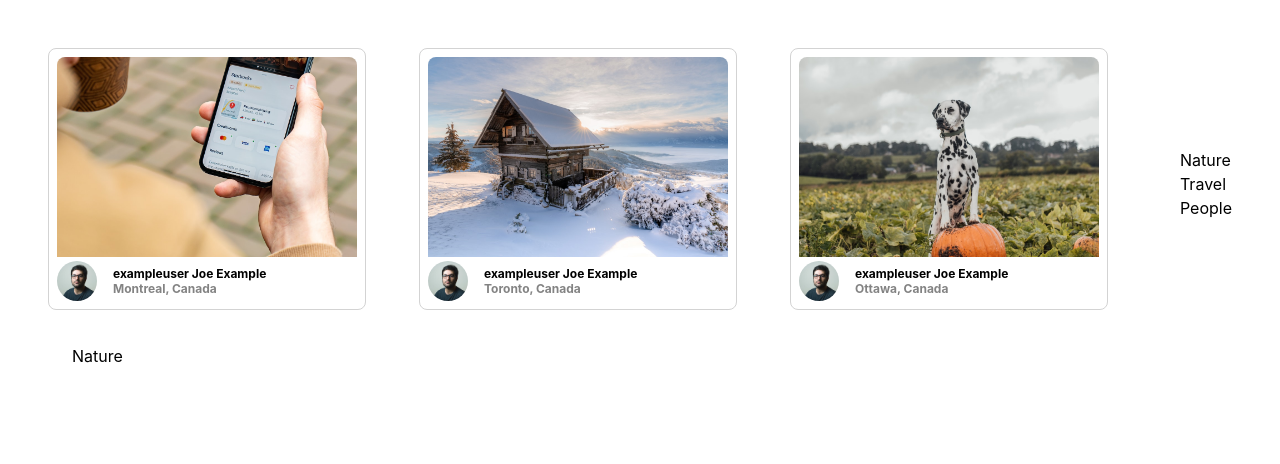
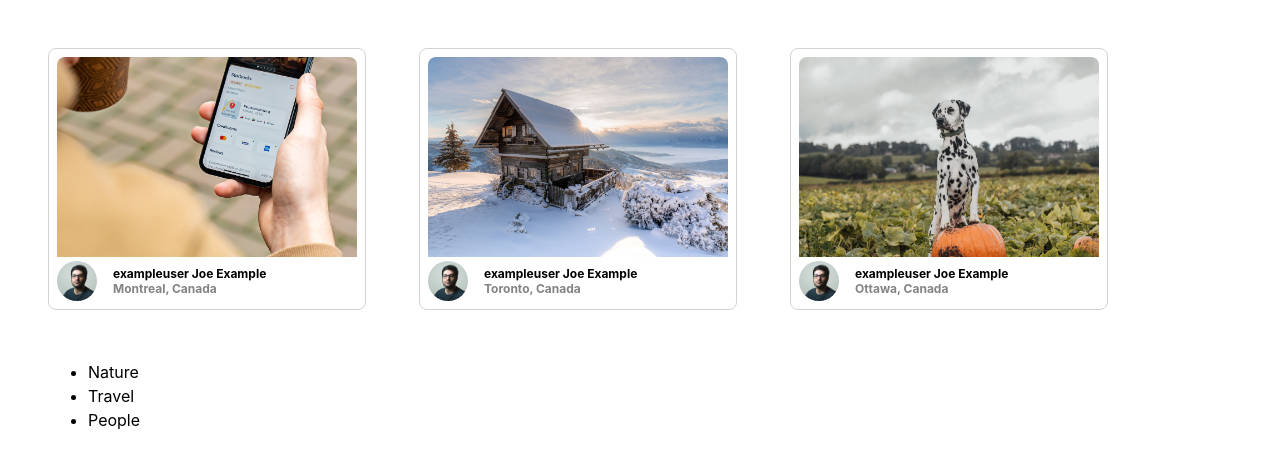
Before and after one commit to AStefankiv/photolabs, a React (Create React App) app in the folder frontend/: page / in a window 1280 px wide. Shown: the top 464 px of the page. Built offline with nearby package versions, Linux system fonts and the light colour scheme; the HTML template or start-up script is replaced by a standard one.

Commit message:
Photo topics

```diff
--- a/frontend/src/App.jsx
+++ b/frontend/src/App.jsx
@@ -23,7 +23,6 @@
         ))} */}
         <PhotoList />
         <TopicList topics={sampleDataForTopicList} />
-        <TopicListItem />
       </div>
     </div>
   );
--- a/frontend/src/components/TopicList.jsx
+++ b/frontend/src/components/TopicList.jsx
@@ -6,11 +6,11 @@
 const TopicList = ({ topics }) => {
   return (
     <div className="top-nav-bar__topic-list">
-      <p>
-        {topics.map((topic, index) => (
-          <li key={index} className="topic-list__item">{topic.title}</li>
+      <ul>
+        {topics.map((topic) => (
+          <TopicListItem key={topic.id} topic={topic} />
         ))}
-      </p>
+      </ul>
     </div>
   );
 };
--- a/frontend/src/components/TopicListItem.jsx
+++ b/frontend/src/components/TopicListItem.jsx
@@ -8,11 +8,9 @@
   label: "Nature",
 };
 
-const TopicListItem = () => {
+const TopicListItem = ({ topic }) => {
   return (
-    <div className="topic-list__item">
-      <li key={sampleDataForTopicListItem.id} className="topic-list__item">{sampleDataForTopicListItem.label}</li>
-    </div>
+    <li key={topic.id} className="topic-list__item">{topic.title}</li>
   );
 };
 
```
